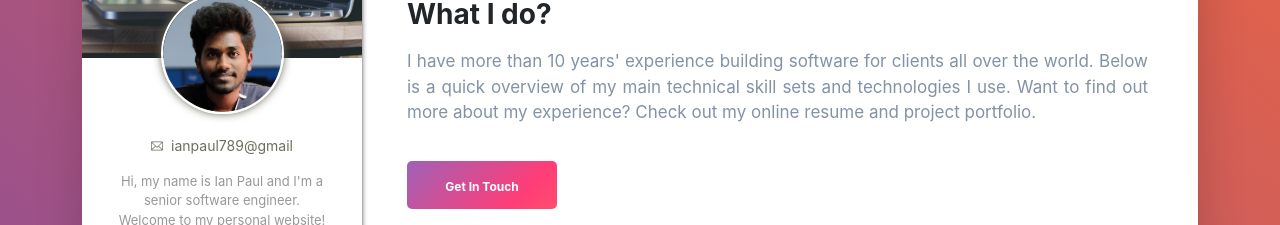
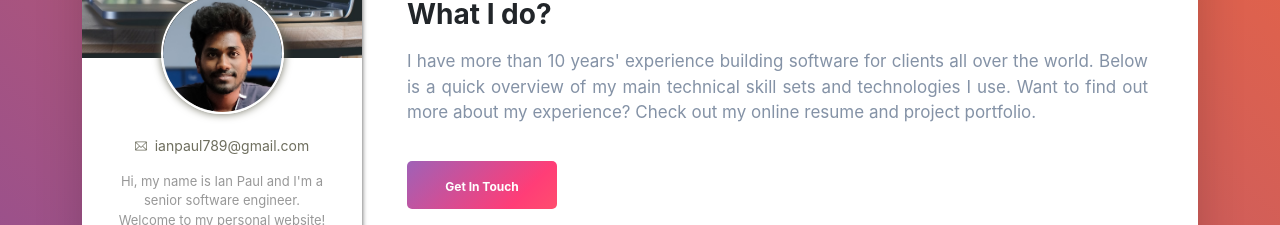
Before and after one commit to ZackFrost/portfolio-v1.0, a React (Create React App) app: page / in a window 1280 px wide. Shown: the part 2520-2745 px from the top of the page. Built offline with nearby package versions, Linux system fonts and the light colour scheme.

Commit message:
fixed incomplete email

```diff
--- a/src/components/get_in_touch.js
+++ b/src/components/get_in_touch.js
@@ -124,7 +124,7 @@ const GetInTouch = () => {
                       width="12"
                       style={{ marginRight: "8px", marginTop: "-2px" }}
                     />
-                    ianpaul789@gmail
+                    ianpaul789@gmail.com
                   </section>
                   <section id="profile-intro" style={styles.profileIntro}>
                     Hi, my name is Ian Paul and I'm a senior software engineer.
```
